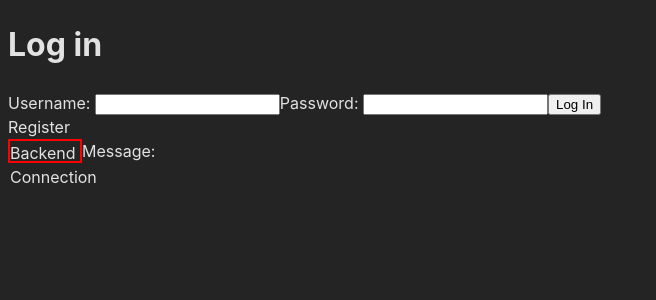
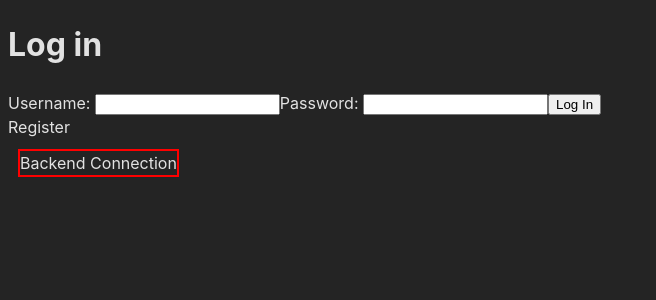
Before and after one commit to Aurorien/Loungecrate, a React (Vite) app in the folder frontend/: page /#/ in a window 1280 px wide. Shown: the top 300 px of the page, without its empty margins (0-656 px from the left). Built offline with nearby package versions, Linux system fonts and the light colour scheme.

Commit message:
Add conditional rendering feBe
and add a bit of temporary styling

```diff
--- a/frontend/src/components/LogInAndRegister.tsx
+++ b/frontend/src/components/LogInAndRegister.tsx
@@ -175,15 +175,21 @@ function LogInAndRegister() {
           {toggleForm.login ? 'Register' : 'Log In'}
         </div>
       </div>
-      <div style={{ display: 'flex' }}>
+      <div style={{ display: 'flex', margin: '10px' }}>
         <div
           id="be-connection"
           onClick={beConnectionFn}
-          style={{ border: 'solid 2px red', width: '70px', height: '20px' }}
+          style={{
+            border: 'solid 2px red',
+            width: 'minContent',
+            height: 'minContent',
+            marginRight: '10px',
+            cursor: 'pointer'
+          }}
         >
           Backend Connection
         </div>
-        <div>Message: {feBe}</div>
+        {feBe ? <div>Message: {feBe}</div> : null}
       </div>
     </>
   )
```
